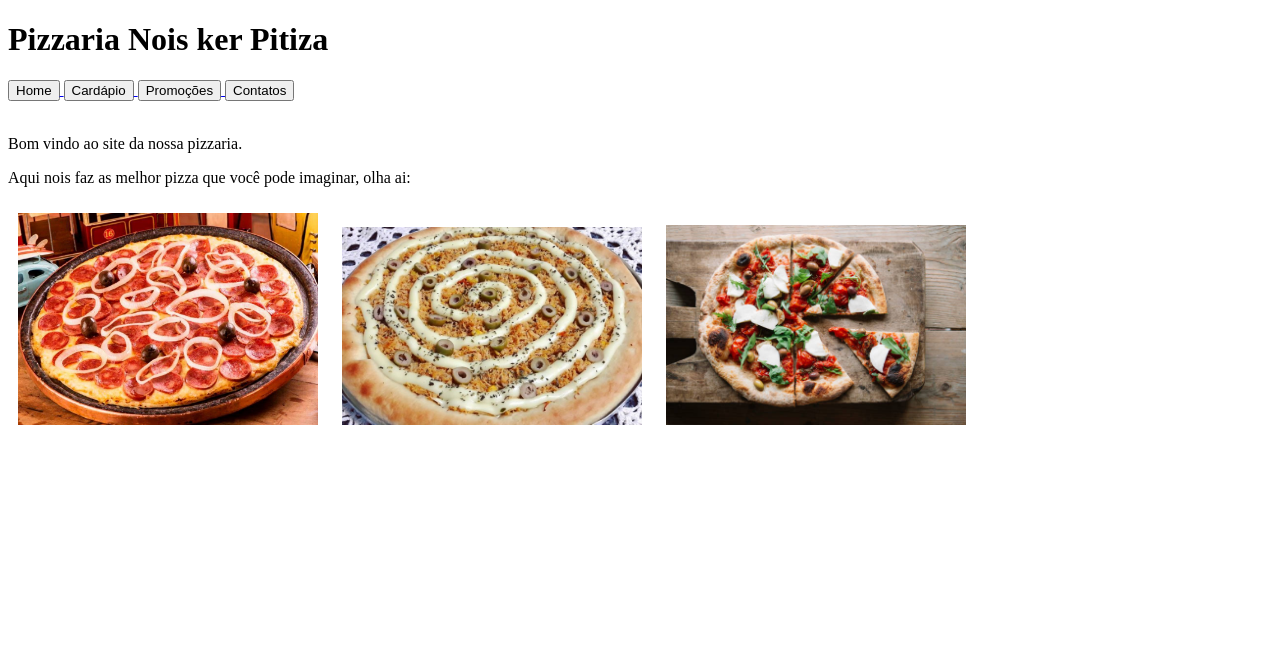
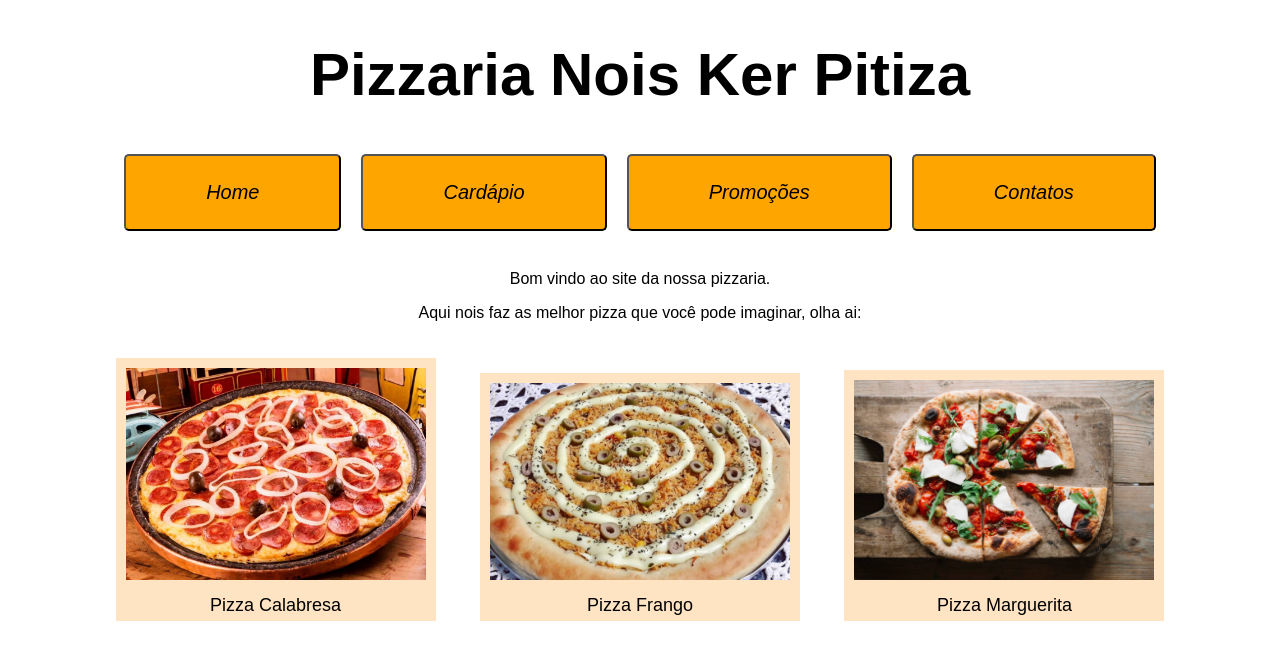
Before and after one commit to BomDiaSol/Faculdade, a plain HTML site: page Desenvolvimento WEB/Pizzaria/index.html in a window 1280 px wide. Drawn offline with Linux system fonts and the light colour scheme; a web font is replaced by a local one.

Commit message:
Alterações Pizzaria

```diff
--- a/Desenvolvimento WEB/Pizzaria/index.html
+++ b/Desenvolvimento WEB/Pizzaria/index.html
@@ -3,14 +3,19 @@
 <head>
     <meta charset="UTF-8">
     <meta name="viewport" content="width=device-width, initial-scale=1.0">
+    <link rel="preconnect" href="https://fonts.googleapis.com">
+    <link rel="preconnect" href="https://fonts.gstatic.com" crossorigin>
+    <link href="https://fonts.googleapis.com/css2?family=Matemasie&display=swap" rel="stylesheet">
     <link rel="stylesheet" href="style.css">
 
     <title>Pizzaria</title>
     <link rel="icon" type="image/png" href="pizza.png">
 </head>
 <body>
-    <h1>Pizzaria Nois ker Pitiza</h1>
-    <nav class="header">
+    <header class="Titulo">
+        <h1>Pizzaria Nois Ker Pitiza</h1>
+    </header>
+    <nav class="navegar">
         <a href="index.html" target="_blank">
             <button>Home</button>
         </a>
@@ -29,10 +34,18 @@
         <br>
         <p>Bom vindo ao site da nossa pizzaria.</p>
         <p>Aqui nois faz as melhor pizza que você pode imaginar, olha ai:</p>
-        <img src="calabresa.jpg">
-        <img src="carne_do_sol.jpg">
-        <img src="marg.jpg">
+        <div class="pizza">
+            <img src="calabresa.jpg" alt="Pizza de Calabresa">
+            <p>Pizza Calabresa</p>
+        </div>
+        <div class="pizza">
+            <img src="carne_do_sol.jpg" alt="Pizza de Frango">
+            <p>Pizza Frango</p>
+        </div>
+        <div class="pizza">
+            <img src="marg.jpg" alt="Pizza Marguerita">
+            <p>Pizza Marguerita</p>
+        </div>
     </div>
-
 </body>
 </html>
--- a/Desenvolvimento WEB/Pizzaria/style.css
+++ b/Desenvolvimento WEB/Pizzaria/style.css
@@ -1,14 +1,60 @@
-.header{
-    justify-content: space-between;
+body{
+    font-family: Arial, Helvetica, sans-serif;
 }
 
-.BoasVindas img{
-    width: 300px;
-    padding: 10px;
-    transition: transform 0.3s ease;
+.Titulo{
+    font-family: "Matemasie", sans-serif;
+    font-size: 30px;
+    text-align: center;
 
 }
 
-.BoasVindas img:hover{
+.navegar{
+    display: flex;
+    gap:10px;
+    justify-content: center;
+}
+
+.navegar button{
+    font-size: 20px;
+    font-style: oblique;
+    background-color: orange;
+    border-radius: 5px;
+    padding-top: 25px;
+    padding-bottom: 25px;
+    padding-left: 80px;
+    padding-right: 80px;
+    transition: transform 0.3s ease;
+    margin: 5px;
+}
+
+.navegar button:hover{
     transform: scale(1.1);
 }
+
+.BoasVindas{
+    text-align: center;
+}
+
+.pizza{
+    display: inline-block;
+    margin: 20px;
+    background-color: bisque;
+    transition: transform 0.3s ease;
+}
+
+.pizza:hover{
+    transform: scale(1.1);
+}
+
+.pizza img{
+    width: 300px;
+    padding: 10px;
+    display: block;
+}
+
+.pizza p{
+    font-size: 18px;
+    margin: 0;
+    padding: 5px 0;
+}
```
